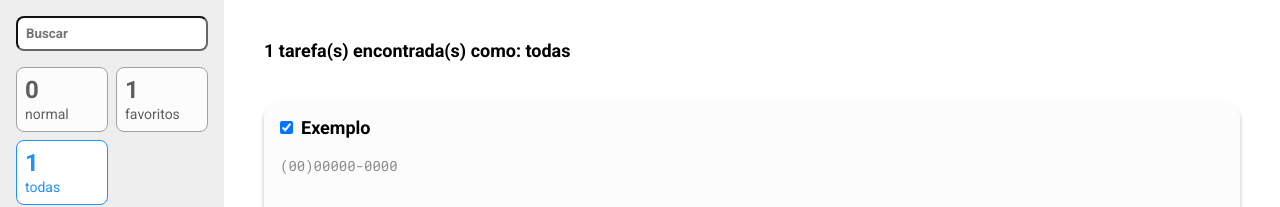
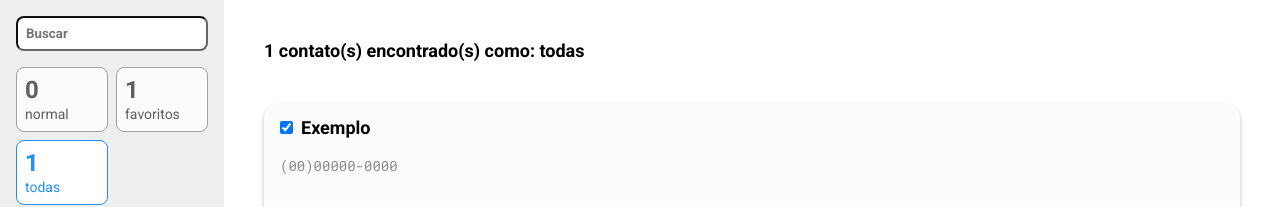
Before and after one commit to pedroeso/lista-de-contatos, a React (Create React App) app: page / in a window 1280 px wide. Shown: the top 207 px of the page. Built offline with nearby package versions, Linux system fonts and the light colour scheme.

Commit message:
ajeitando a mensagem do contato

```diff
--- a/src/containers/BarraLateral/index.tsx
+++ b/src/containers/BarraLateral/index.tsx
@@ -44,7 +44,9 @@ const BarraLateral = ({ mostrarFiltros }: Props) => {
             </S.Filtros>
           </>
         ) : (
-          <Botao onClick={() => navigate('/')}>Voltar a lista de tarefas</Botao>
+          <Botao onClick={() => navigate('/')}>
+            Voltar a lista de contatos
+          </Botao>
         )}
       </div>
     </S.Aside>
--- a/src/containers/ListaDeTarefas/index.tsx
+++ b/src/containers/ListaDeTarefas/index.tsx
@@ -42,9 +42,9 @@ const ListaDeTarefas = () => {
         : ''
 
     if (criterio === 'todas') {
-      mensagem = `${quantidade} tarefa(s) encontrada(s) como: todas ${complementacao}`
+      mensagem = `${quantidade} contato(s) encontrado(s) como: todas ${complementacao}`
     } else {
-      mensagem = `${quantidade} tarefa(s) encontrada(s) como: "${`${criterio}=${valor}`}" ${complementacao}`
+      mensagem = `${quantidade} contato(s) encontrado(s) como: "${`${criterio}=${valor}`}" ${complementacao}`
     }
 
     return mensagem
```
